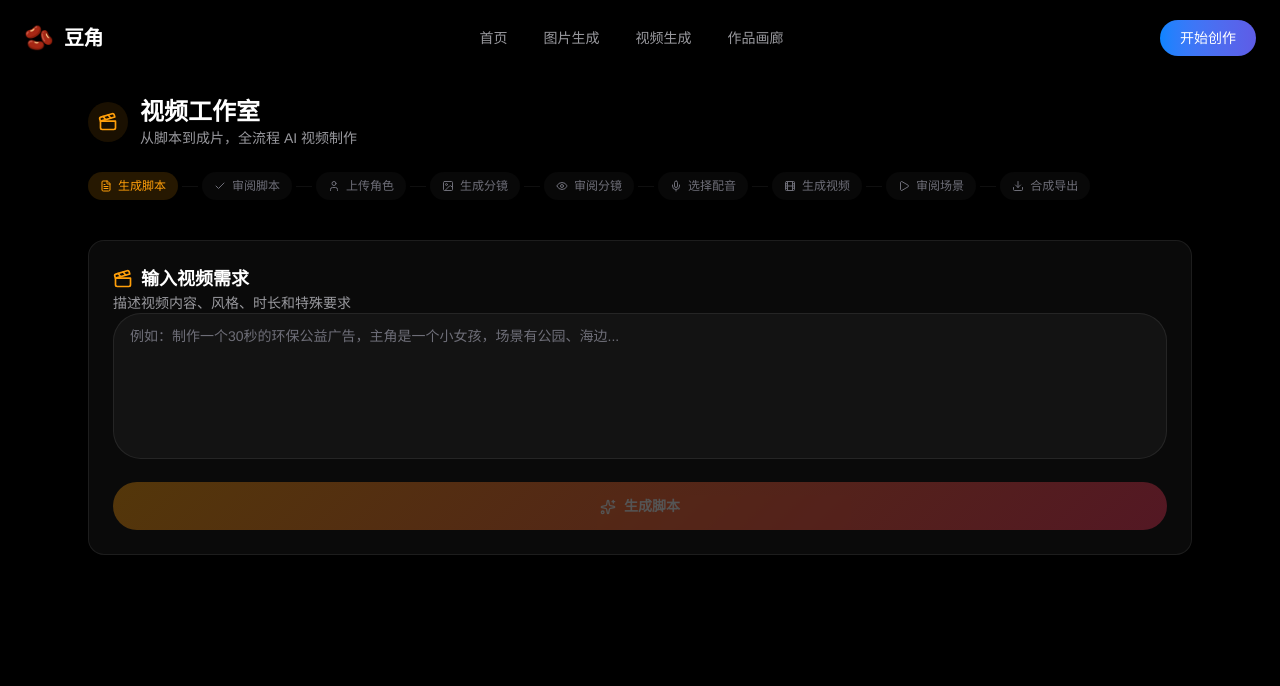
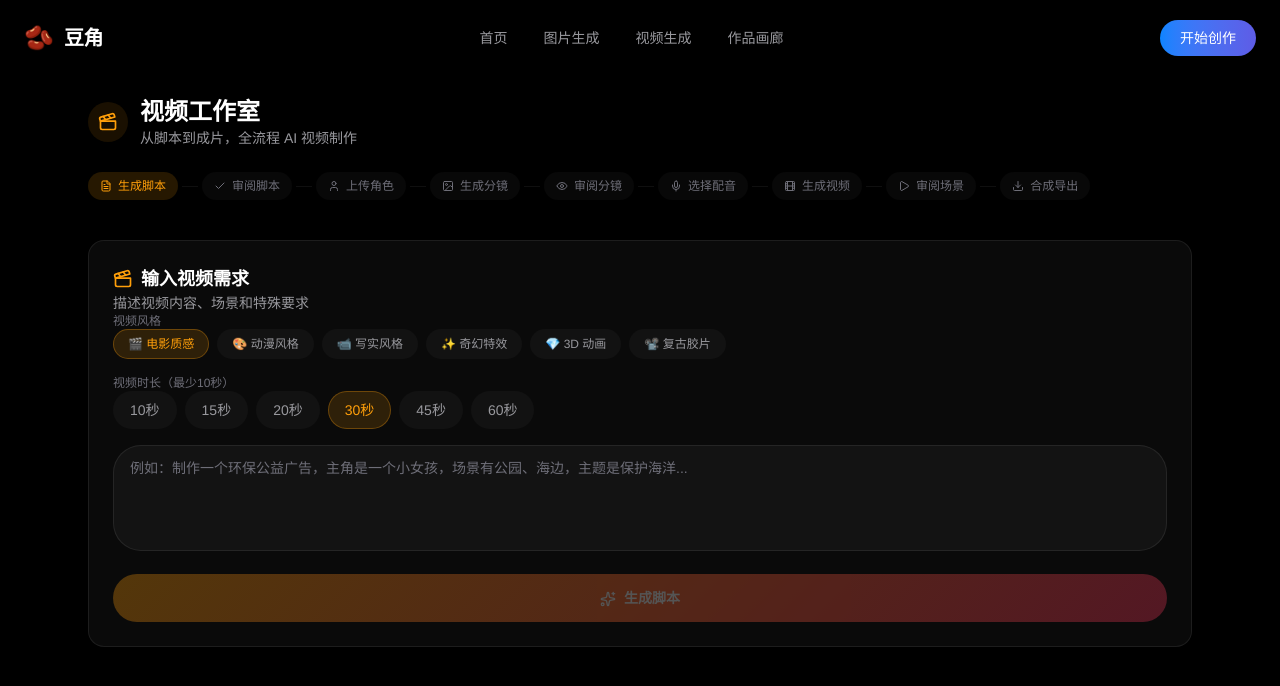
Before and after one commit to DASHUAIGE-hash/ai, a Next.js app: page /tools/video-studio in a window 1280 px wide. Shown: the top 686 px of the page. Built offline with nearby package versions, Linux system fonts and the light colour scheme.

Commit message:
feat: 视频工作室添加风格选择+时长选择(>=10s)

```diff
--- a/src/app/tools/video-studio/page.tsx
+++ b/src/app/tools/video-studio/page.tsx
@@ -33,11 +33,23 @@ export default function VideoStudioPage() {
   const [progressMsg, setProgressMsg] = useState("");
 
   const [requirement, setRequirement] = useState("");
+  const [videoStyle, setVideoStyle] = useState("cinematic");
+  const [videoDuration, setVideoDuration] = useState(30);
   const [script, setScript] = useState("");
   const [scriptFeedback, setScriptFeedback] = useState("");
 
   const [characters, setCharacters] = useState<string[]>([]);
   const fileRef = useRef<HTMLInputElement>(null);
+
+  const VIDEO_STYLES = [
+    { id: "cinematic", label: "电影质感", emoji: "🎬" },
+    { id: "anime", label: "动漫风格", emoji: "🎨" },
+    { id: "realistic", label: "写实风格", emoji: "📹" },
+    { id: "fantasy", label: "奇幻特效", emoji: "✨" },
+    { id: "3d", label: "3D 动画", emoji: "💎" },
+    { id: "vintage", label: "复古胶片", emoji: "📽️" },
+  ];
+  const DURATIONS = [10, 15, 20, 30, 45, 60];
 
   const [storyboards, setStoryboards] = useState<{ image: string; desc: string; approved: boolean }[]>([]);
   const [selectedVoice, setSelectedVoice] = useState("male1");
@@ -53,7 +65,7 @@ export default function VideoStudioPage() {
         method: "POST", headers: { "Content-Type": "application/json" },
         body: JSON.stringify({
           messages: [
-            { role: "system", content: "你是专业视频脚本编剧。生成详细视频脚本：每个场景用【场景X】标记，包含画面描述、旁白/对白、时长建议。" },
+            { role: "system", content: `你是专业视频脚本编剧。生成详细视频脚本：风格为${VIDEO_STYLES.find(s => s.id === videoStyle)?.label}，总时长约${videoDuration}秒。每个场景用【场景X】标记，包含画面描述、旁白/对白、时长建议(每个场景分配合理时间)。` },
             { role: "user", content: requirement },
           ],
         }),
@@ -136,7 +148,7 @@ export default function VideoStudioPage() {
       try {
         const res = await fetch("/api/generate/video", {
           method: "POST", headers: { "Content-Type": "application/json" },
-          body: JSON.stringify({ prompt: frame.desc.substring(0, 300), duration: 5 }),
+          body: JSON.stringify({ prompt: frame.desc.substring(0, 300), duration: Math.max(5, Math.round(videoDuration / approvedFrames.length)) }),
         });
         const data = await res.json();
         tasks.push({ taskId: data.taskId || "", desc: frame.desc });
@@ -224,10 +236,41 @@ export default function VideoStudioPage() {
           {step === 1 && (
             <div className="space-y-4">
               <h3 className="text-lg font-bold text-white flex items-center gap-2"><Clapperboard className="h-5 w-5 text-[#ff9f0a]" />输入视频需求</h3>
-              <p className="text-sm text-[#98989d]">描述视频内容、风格、时长和特殊要求</p>
+              <p className="text-sm text-[#98989d]">描述视频内容、场景和特殊要求</p>
+
+              {/* 风格选择 */}
+              <div>
+                <p className="text-xs text-[#6e6e78] mb-2">视频风格</p>
+                <div className="flex flex-wrap gap-2">
+                  {VIDEO_STYLES.map(s => (
+                    <motion.button key={s.id} whileTap={{ scale: 0.95 }}
+                      onClick={() => setVideoStyle(s.id)}
+                      className={`flex items-center gap-1.5 rounded-full px-3.5 py-1.5 text-xs font-medium transition-all ${
+                        videoStyle === s.id ? "bg-[#ff9f0a]/15 text-[#ff9f0a] border border-[#ff9f0a]/30" : "bg-white/[0.03] text-[#98989d] border border-transparent hover:bg-white/[0.06]"
+                      }`}>{s.emoji} {s.label}</motion.button>
+                  ))}
+                </div>
+              </div>
+
+              {/* 时长选择 */}
+              <div>
+                <p className="text-xs text-[#6e6e78] mb-2">视频时长（最少10秒）</p>
+                <div className="flex gap-2">
+                  {DURATIONS.map(d => (
+                    <motion.button key={d} whileTap={{ scale: 0.95 }}
+                      onClick={() => setVideoDuration(d)}
+                      className={`rounded-xl px-4 py-2 text-sm font-medium transition-all ${
+                        videoDuration === d ? "bg-[#ff9f0a]/15 text-[#ff9f0a] border border-[#ff9f0a]/30" : "bg-white/[0.03] text-[#98989d] border border-transparent hover:bg-white/[0.06]"
+                      }`}>{d}秒</motion.button>
+                  ))}
+                </div>
+              </div>
+
               <textarea value={requirement} onChange={e => setRequirement(e.target.value)}
-                placeholder="例如：制作一个30秒的环保公益广告，主角是一个小女孩，场景有公园、海边..." rows={6}
+                placeholder="例如：制作一个环保公益广告，主角是一个小女孩，场景有公园、海边，主题是保护海洋..."
+                rows={4}
                 className="w-full resize-none rounded-xl bg-white/[0.04] border border-white/[0.08] px-4 py-3 text-sm text-white placeholder:text-[#6e6e78] focus:outline-none focus:border-[#ff9f0a]/40 transition-all" />
+              {videoStyle !== "cinematic" && <p className="text-xs text-[#ff9f0a]">🎬 风格：{VIDEO_STYLES.find(s => s.id === videoStyle)?.label} · ⏱ 时长：{videoDuration}秒</p>}
               <motion.button whileHover={{ scale: 1.01 }} whileTap={{ scale: 0.98 }}
                 onClick={generateScript} disabled={!requirement.trim() || loading}
                 className={`w-full rounded-xl py-3.5 text-sm font-semibold text-white ${!requirement.trim() ? "opacity-30 cursor-not-allowed" : ""}`}
```
